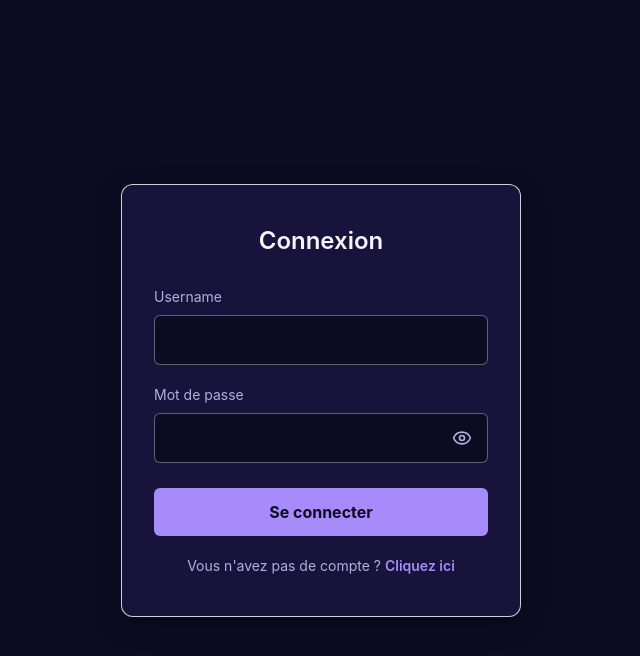
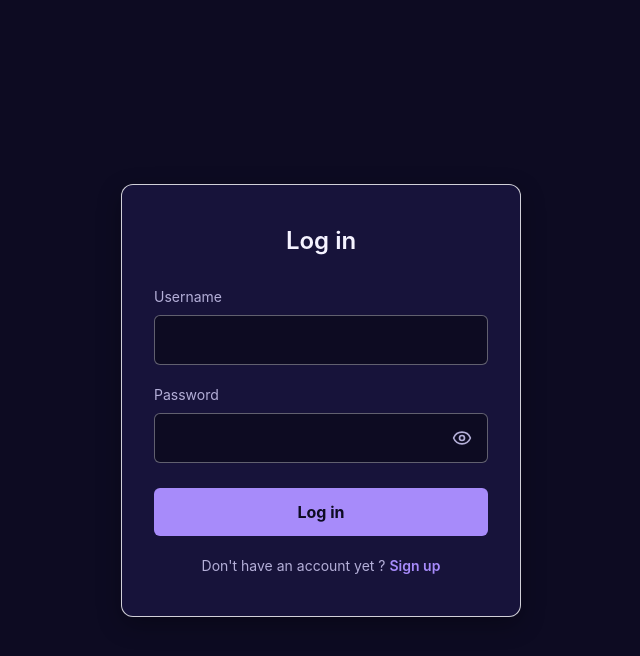
Before and after one commit to buzzy002/RealTimeChat, a React (Vite) app in the folder app-client/: page / in a window 1280 px wide. Both pictures are taken after a click on the button "Log in". Shown: the top 656 px of the page, without its empty margins (319-959 px from the left). Built offline with nearby package versions, Linux system fonts and the light colour scheme; no server answers.

Commit message:
chore(front): translate remaining UI text to English

```diff
--- a/app-client/index.html
+++ b/app-client/index.html
@@ -4,7 +4,7 @@
     <meta charset="UTF-8" />
     <link rel="icon" type="image/svg+xml" href="/favicon.svg" />
     <meta name="viewport" content="width=device-width, initial-scale=1.0" />
-    <title>app-client</title>
+    <title>RealTimeChat</title>
   </head>
   <body>
     <div id="root"></div>
--- a/app-client/src/Chat.jsx
+++ b/app-client/src/Chat.jsx
@@ -196,7 +196,7 @@ function Chat({ onLogout, user }) {
   const handleFileSelect = (e) => {
     const file = e.target.files[0];
     if (file) {
-      alert(`Fichier sélectionné : ${file.name}`);
+      alert(`File sharing : coming soon.`);
     }
   };
 
@@ -219,7 +219,7 @@ function Chat({ onLogout, user }) {
           sidebarOpen ? 'translate-x-0' : '-translate-x-full'
         }`}>
         <div className="p-5 border-b border-[var(--line-strong)]">
-          <h2 className="m-0 text-lg font-bold tracking-wide text-[var(--ink)]">Espace B2B</h2>
+          <h2 className="m-0 text-lg font-bold tracking-wide text-[var(--ink)]">RealTimeChat</h2>
         </div>
 
         <div className="flex-1 px-2.5 py-4 overflow-y-auto space-y-6">
@@ -299,7 +299,7 @@ function Chat({ onLogout, user }) {
             variant="outline"
             className="w-full bg-transparent text-[var(--ink)] border-[var(--line-strong)] hover:bg-[var(--surface-raised)] hover:text-[var(--ink)] transition-colors font-semibold cursor-pointer"
           >
-            Se déconnecter
+            Log out
           </Button>
         </div>
       </div>
@@ -377,7 +377,7 @@ function Chat({ onLogout, user }) {
                 <Smile
                   onClick={() => setShowEmojiPicker(prev => !prev)}
                   className={inputIconClass}
-                  title="Choisir un emoji"
+                  title="Insert emoji"
                 />
               </div>
 
@@ -394,7 +394,7 @@ function Chat({ onLogout, user }) {
               <Paperclip
                 onClick={() => fileInputRef.current.click()}
                 className={`absolute right-4 top-1/2 -translate-y-1/2 ${inputIconClass}`}
-                title="Joindre un fichier"
+                title="Attach a file"
               />
 
             </div>
@@ -405,7 +405,7 @@ function Chat({ onLogout, user }) {
               className="h-11 px-6 bg-[var(--accent)] hover:bg-[var(--accent-hover)] text-[var(--on-accent)] font-bold rounded-lg transition-all cursor-pointer flex items-center"
             >
               <Send className="h-5 w-5" />
-              <span className="ml-2 hidden sm:inline">Envoyer</span>
+              <span className="ml-2 hidden sm:inline">Send</span>
             </Button>
           </form>
         </div>
--- a/app-client/src/Login.jsx
+++ b/app-client/src/Login.jsx
@@ -46,7 +46,7 @@ function Login({ onLoginSuccess, onNavigateToRegister }) {
     <div className="flex justify-center items-center min-h-dvh px-4 bg-[var(--bg)] text-[var(--ink)] font-sans">
       <div className="w-full max-w-[400px] p-10 px-8 bg-[var(--surface)] rounded-xl shadow-[0_8px_24px_rgba(0,0,0,0.3)] border border-[var(--line)]">
         <h2 className="text-center mb-[30px] text-[var(--ink)] font-semibold text-2xl">
-          Connexion
+          Log in
         </h2>
 
         <form onSubmit={handleSubmit}>
@@ -66,7 +66,7 @@ function Login({ onLoginSuccess, onNavigateToRegister }) {
 
           <div className="mb-[25px]">
             <label className="block mb-2 text-[var(--ink-muted)] text-sm">
-              Mot de passe
+              Password
             </label>
 
 
@@ -99,18 +99,18 @@ function Login({ onLoginSuccess, onNavigateToRegister }) {
             type="submit"
             className="w-full p-3 bg-[var(--accent)] text-[var(--on-accent)] border-none rounded-md text-base font-bold cursor-pointer mb-5 transition-colors duration-200 hover:bg-[var(--accent-hover)]"
             disabled={loading}>
-            {loading ? 'Connexion...' : 'Se connecter'}
+            {loading ? 'Logging in...' : 'Log in'}
           </button>
         </form>
 
         <div className="text-center text-sm text-[var(--ink-muted)]">
-          Vous n'avez pas de compte ?{' '}
+          Don't have an account yet ?{' '}
           <a
             href="#"
             onClick={handleRegisterClick}
             className="text-[var(--accent)] no-underline font-semibold transition-colors duration-200 hover:text-[var(--accent-hover)]"
           >
-            Cliquez ici
+            Sign up
           </a>
         </div>
 
--- a/app-client/src/Register.jsx
+++ b/app-client/src/Register.jsx
@@ -47,13 +47,13 @@ function Register({ onRegisterSuccess, onNavigateToLogin }) {
     <div className="flex justify-center items-center min-h-dvh px-4 bg-[var(--bg)] text-[var(--ink)] font-sans">
       <div className="w-full max-w-[400px] p-10 px-8 bg-[var(--surface)] rounded-xl shadow-[0_8px_24px_rgba(0,0,0,0.3)] border border-[var(--line-strong)]">
         <h2 className="text-center mb-[25px] text-[var(--ink)] font-semibold text-2xl">
-          Nouveau membre
+          Create your account
         </h2>
 
         <form onSubmit={handleSubmit}>
           <div className="mb-4">
             <label className="block mb-1.5 text-[var(--ink-muted)] text-sm">
-              Nom d'utilisateur
+              Username
             </label>
             <input
               type="text"
@@ -79,7 +79,7 @@ function Register({ onRegisterSuccess, onNavigateToLogin }) {
 
           <div className="mb-4">
             <label className="block mb-1.5 text-[var(--ink-muted)] text-sm">
-              Mot de passe
+              Password
             </label>
             <div className={inputWrapperClass}>
               <input
@@ -99,7 +99,7 @@ function Register({ onRegisterSuccess, onNavigateToLogin }) {
 
           <div className="mb-6">
             <label className="block mb-1.5 text-[var(--ink-muted)] text-sm">
-              Répéter le mot de passe
+              Confirm password
             </label>
             <div className={inputWrapperClass}>
               <input
@@ -129,18 +129,18 @@ function Register({ onRegisterSuccess, onNavigateToLogin }) {
             type="submit"
             className="w-full h-12 bg-[var(--accent)] text-[var(--on-accent)] hover:bg-[var(--accent-hover)] font-bold text-base mb-5 cursor-pointer"
             disabled={loading}>
-            Inscription
+            Sign up
           </Button>
         </form>
 
         <div className="text-center text-sm text-[var(--ink-muted)]">
-          Déjà un compte ?{' '}
+          Already have an account ?{' '}
           <a
             href="#"
             onClick={(e) => { e.preventDefault(); onNavigateToLogin(); }}
             className="text-[var(--accent)] no-underline font-semibold transition-colors duration-200 hover:text-[var(--accent-hover)]"
           >
-            Se connecter
+            Log in
           </a>
         </div>
       </div>
```
Also changed, not shown: 1 other file (tests, documents, lock files or other folders).
